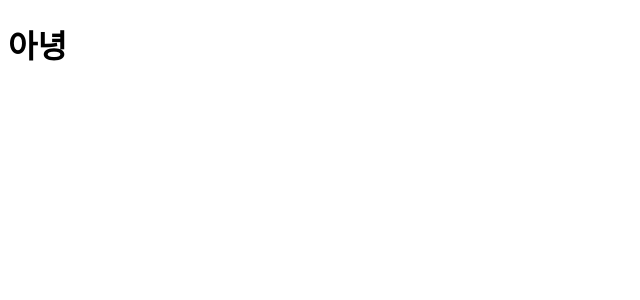
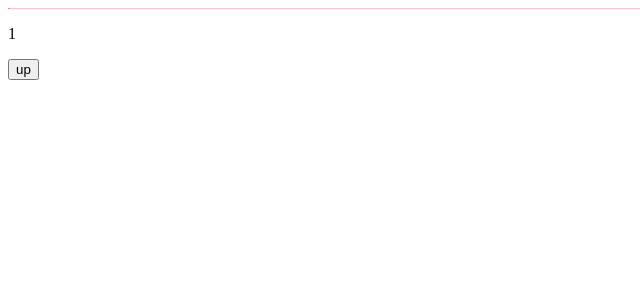
Before and after one commit to dogVelopers/2022-FE-hanseulhee, a React (Create React App) app: page / in a window 1280 px wide. Shown: the top 300 px of the page, without its empty margins (0-640 px from the left). Built offline with nearby package versions, Linux system fonts and the light colour scheme.

Commit message:
feat: apply countUp, styled-components

```diff
--- a/src/App.tsx
+++ b/src/App.tsx
@@ -1,7 +1,30 @@
+import { useState } from 'react';
+import styled from 'styled-components';
+
 function App() {
+  const [number, setNumber] = useState<number>(1);
   // option shift F
-  const d = 'd';
-  return <h1>아녕</h1>;
+  return (
+    <div>
+      <StyledH1 num={number} backgroundColor="pink">
+        안녕
+      </StyledH1>
+      <p>{number}</p>
+      <button onClick={() => setNumber(prev => prev + 1)}>up</button>
+    </div>
+  );
 }
 
 export default App;
+
+interface StyledH1Props {
+  num: number;
+  backgroundColor: string;
+}
+
+const StyledH1 = styled.h1<StyledH1Props>`
+  /* color: ${props => (props.num % 2 === 0 ? 'red' : 'blue')}; */
+  color: ${({ num }) => (num % 2 === 0 ? 'yellow' : 'blue')};
+  background-color: ${({ backgroundColor }) => backgroundColor};
+  font-size: ${props => props.num}px;
+`;
```
